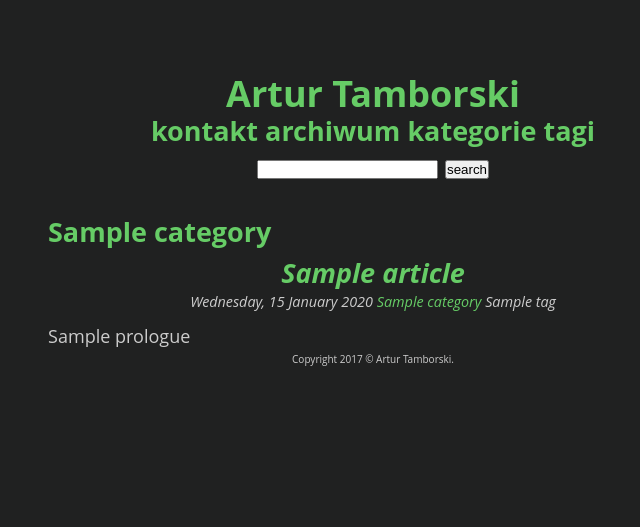
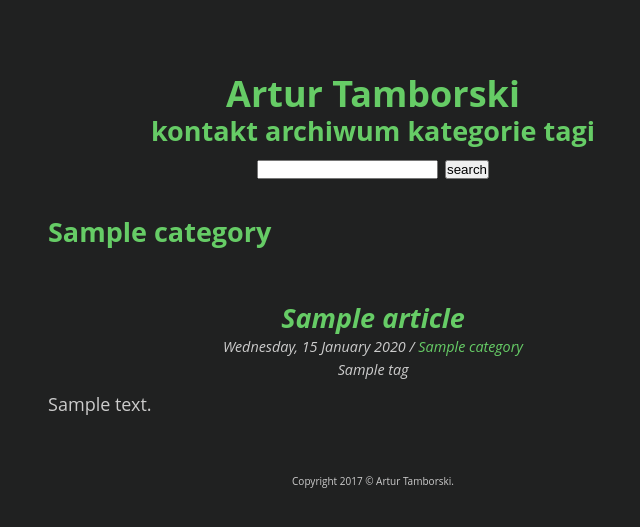
Before and after one commit to arturtamborski/arturtamborskipl, a Django app: template blog/templates/blog/category.html in a window 1280 px wide. Shown: the top 527 px of the page, without its empty margins (267-907 px from the left). Run offline with Django 3.2, Linux system fonts and the light colour scheme; the template is opened without the code that fills it: most values are stand-ins (such as "Sample title", 1, 10 or a date in 2020); some libraries are stand-ins or nearby versions.

Commit message:
remove  tags from templates and move it to one separate snippet at snippets/article.html.

```diff
--- a/blog/templates/blog/category.html
+++ b/blog/templates/blog/category.html
@@ -1,33 +1,12 @@
 {% extends "blog/base.html" %}
 
 {% block title %}
-{% if categories|length == 0 %}{{ category.first.name }} | {% endif %}
+{% if categories.count == 1 %}{{ category.first.name }} | {% endif %}
 Artur Tamborski
 {% endblock %}
 
 {% block content %}
 {% for category in categories %}
-{% if category.article_set.all|length %}
-<h2>
-    <a href="{{ category.get_absolute_url }}">{{ category.name }}</a>
-</h2>
-{% for article in category.article_set.published %}
-<div class="article-meta">
-    <div class="article-meta-title">
-        <h2><a href="{{ article.get_absolute_url }}">{{ article.title }}</a></h2>
-    </div>
-    <aside>
-        <span class="article-meta-date">{{ article.date|date:"l, j E Y" }}</span>
-        <span class="article-meta-category"><a href="{{ article.category.get_absolute_url }}">{{ article.category }}</a></span>
-        <span class="article-meta-tags">{% for tag in article.tags.all %}<span class="article-meta-tag">{{ tag }}</span>{% endfor %}</span>
-    </aside>
-</div>
-{% if not isroot %}
-<div class="article-prologue">
-    {{ article.prologue|urlize|linebreaksbr|safe }}
-    {% endif %}
-</div>
-{% endfor %}
-{% endif %}
+{% include 'blog/snippets/category.html' %}
 {% endfor %}
 {% endblock %}
--- /dev/null
+++ b/blog/templates/blog/snippets/article.html
@@ -0,0 +1,37 @@
+<article>
+    <div class="article-meta">
+        <div class="article-meta-title">
+            <h2><a href="{{ article.get_absolute_url }}">{{ article.title }}</a></h2>
+        </div>
+        <aside>
+            <span class="article-meta-date">{{ article.date|date:"l, j E Y" }}</span>
+            <span class="article-meta-category"> / <a href="{{ article.category.get_absolute_url }}">{{ article.category }}</a></span></br>
+            <span class="article-meta-tags">{% for tag in article.tags.all %}<span class="article-meta-tag">{{ tag }}</span>{% endfor %}</span>
+        </aside>
+    </div>
+    {% if isroot %}
+    <div class="article-content">
+        {{ article.content_html|truncatewords_html:40|safe }}
+    </div>
+    {% else %}
+    <div class="article-content">
+        {{ article.content_html|safe }}
+    </div>
+    <div class="article-nav">
+        {% if article.prev %}
+        <span class="article-nav-prev">
+            <a href="{{ article.prev.get_absolute_url }}">{{ article.prev }}</a>
+            &#8617;
+        </span>
+        {% endif %}
+        {% if article.next %}
+        <span class="article-nav-next">
+            &#8618;
+            <a href="{{ article.next.get_absolute_url }}">{{ article.next }}</a>
+        </span>
+        {% endif %}
+    </div>
+    <div class="article-comments">
+    </div>
+    {% endif %}
+</article>
--- /dev/null
+++ b/blog/templates/blog/snippets/category.html
@@ -0,0 +1,8 @@
+{% if category.article_set.published.count %}
+<h2>
+    <a href="{{ category.get_absolute_url }}">{{ category.name }}</a>
+</h2>
+{% for article in category.article_set.published %}
+{% include 'blog/snippets/article.html' %}
+{% endfor %}
+{% endif %}
```
Also changed, not shown: blog/templates/blog/article.html (+1 -31 lines).
